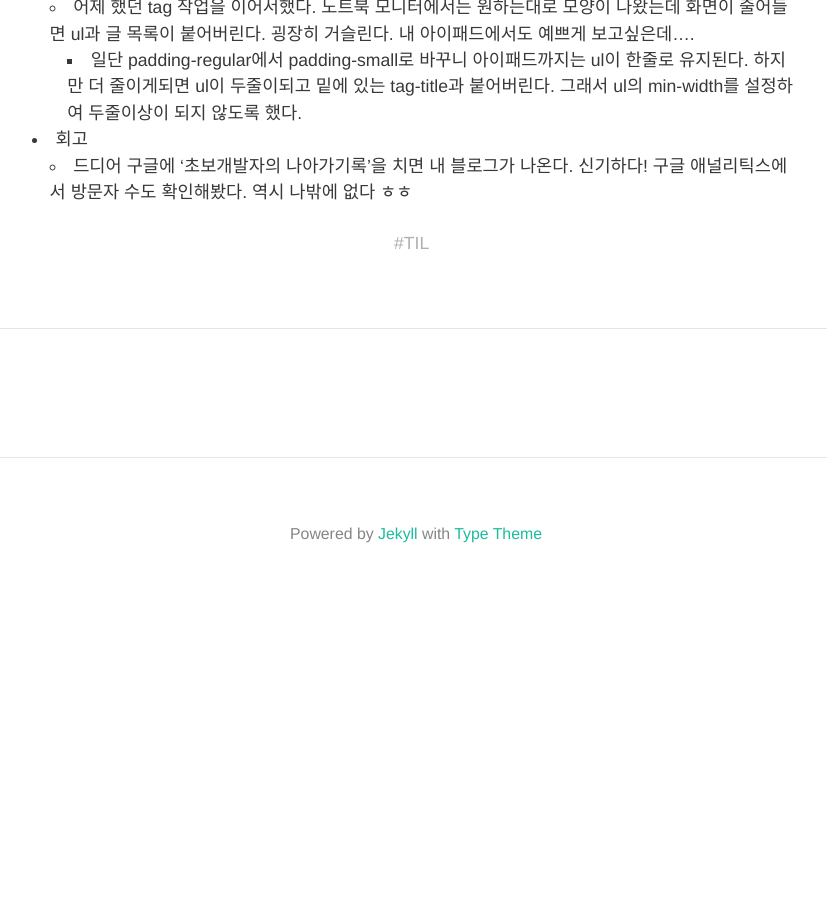
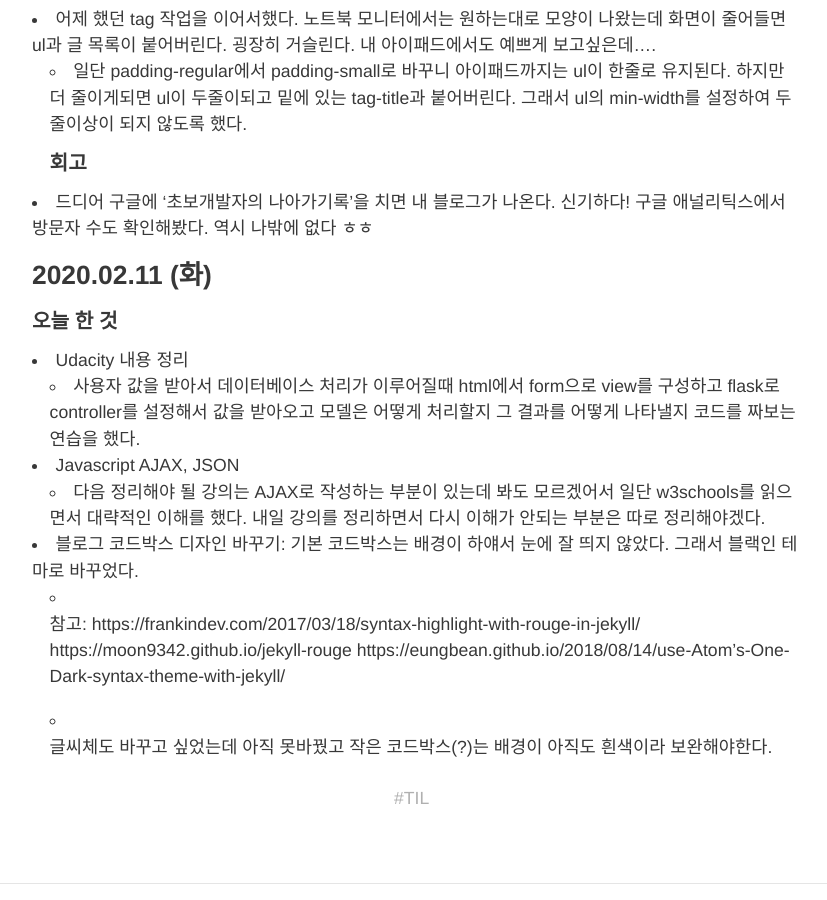
Before and after one commit to HyunlangBan/hyunlangban.github.io, a Jekyll site: the page built from _posts/2020-02-10-week-til.md, in a window 1280 px wide and 900 px high, scrolled down 544 px. Shown: the whole window, without its empty margins (224-1051 px from the left). Built offline with Jekyll 4.4.1, drawn with Linux system fonts in a browser that asks for light colours; nearby versions of some CDN libraries; comment, search, counter and statistics services are not loaded; before the commit the page ends 1154 px from its top, so only the background shows below that.

Commit message:
Update and rename 2020-02-10-til.md to 2020-02-10-week-til.md

```diff
--- a/_posts/2020-02-10-til.md
+++ b/_posts/2020-02-10-week-til.md
@@ -5,9 +5,23 @@ tag: TIL
 ---
 
 ### 2020.02.10 (월)
-- 오늘 한 것
+#### 오늘 한 것
   - Udacity 들었던 내용을 정리했다. SQLALchemy를 통해 데이터베이스의 데이터를 html로 나타내는 것과 MVC(Model Veiw Controller)에 대해 정리했다. 또한 view에서 사용자를 통해 받아온 user input을 어떻게 처리하는지에 대해 개괄적인 정리를 했다. 그 뒤로 이어지는 세부 내용 강의도 이미 들었긴 했지만 한번에 알아듣기 어려웠다. 정리하면서 더 제대로 알아야겠다.
   - 어제 했던 tag 작업을 이어서했다. 노트북 모니터에서는 원하는대로 모양이 나왔는데 화면이 줄어들면 ul과 글 목록이 붙어버린다. 굉장히 거슬린다. 내 아이패드에서도 예쁘게 보고싶은데....
     - 일단 padding-regular에서 padding-small로 바꾸니 아이패드까지는 ul이 한줄로 유지된다. 하지만 더 줄이게되면 ul이 두줄이되고 밑에 있는 tag-title과 붙어버린다. 그래서 ul의 min-width를 설정하여 두줄이상이 되지 않도록 했다.
-- 회고
+#### 회고
   - 드디어 구글에 '초보개발자의 나아가기록'을 치면 내 블로그가 나온다. 신기하다! 구글 애널리틱스에서 방문자 수도 확인해봤다. 역시 나밖에 없다 ㅎㅎ
+
+
+### 2020.02.11 (화)
+#### 오늘 한 것
+  - Udacity 내용 정리
+    - 사용자 값을 받아서 데이터베이스 처리가 이루어질때 html에서 form으로 view를 구성하고 flask로 controller를 설정해서 값을 받아오고 모델은 어떻게 처리할지 그 결과를 어떻게 나타낼지 코드를 짜보는 연습을 했다.
+- Javascript AJAX, JSON
+  - 다음 정리해야 될 강의는 AJAX로 작성하는 부분이 있는데 봐도 모르겠어서 일단 w3schools를 읽으면서 대략적인 이해를 했다. 내일 강의를 정리하면서 다시 이해가 안되는 부분은 따로 정리해야겠다.
+- 블로그 코드박스 디자인 바꾸기: 기본 코드박스는 배경이 하얘서 눈에 잘 띄지 않았다. 그래서 블랙인 테마로 바꾸었다.
+  - 참고: https://frankindev.com/2017/03/18/syntax-highlight-with-rouge-in-jekyll/
+          https://moon9342.github.io/jekyll-rouge
+          https://eungbean.github.io/2018/08/14/use-Atom's-One-Dark-syntax-theme-with-jekyll/
+
+  - 글씨체도 바꾸고 싶었는데 아직 못바꿨고 작은 코드박스(?)는 배경이 아직도 흰색이라 보완해야한다.
```
